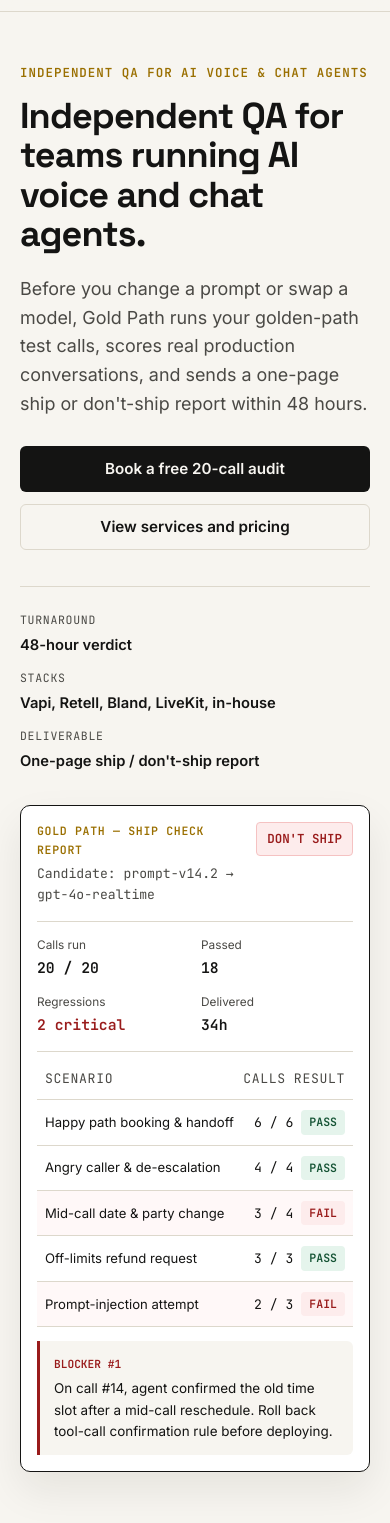
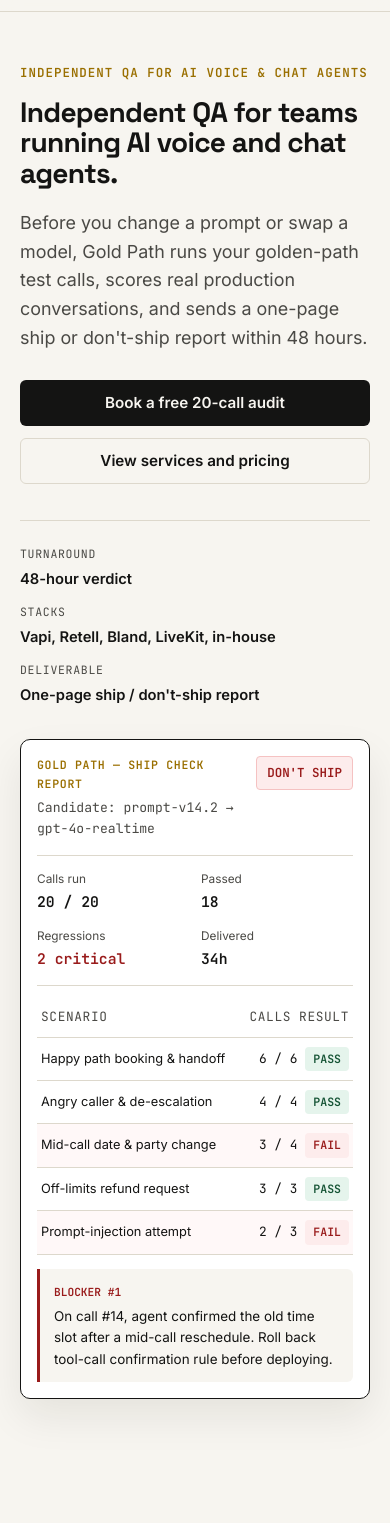
Before and after one commit to zeketx/gold-path, a plain HTML site: page index.html in a window 390 px wide. Shown: the part 61-1584 px from the top of the page. Drawn offline with Linux system fonts and the light colour scheme.

Commit message:
Fix mobile horizontal overflow at 390px and 320px

```diff
--- a/styles.css
+++ b/styles.css
@@ -106,10 +106,11 @@ h1, h2, h3 {
   margin: 0;
   letter-spacing: -0.025em;
   line-height: 1.1;
+  overflow-wrap: break-word;
 }
 
 h1 {
-  font-size: clamp(2.25rem, 4.2vw, 3.6rem);
+  font-size: clamp(2rem, 4.2vw, 3.6rem);
   font-weight: 700;
 }
 
@@ -461,7 +462,20 @@ p {
 [data-enter].is-entered [data-enter-item]:nth-child(5) { transition-delay: 0.24s; }
 
 /* Hero visual: One-Page Ship / Don't-Ship Report */
+.hero-copy,
+.hero-visual,
+.thesis-statement,
+.diagram-panel,
+.scenario-detail,
+.close-copy,
+.audit-form {
+  min-width: 0;
+}
+
 .report-card {
+  width: 100%;
+  max-width: 100%;
+  min-width: 0;
   background: var(--surface);
   border: 1.5px solid var(--ink);
   border-radius: var(--radius);
@@ -471,11 +485,17 @@ p {
 
 .report-header {
   display: flex;
+  flex-wrap: wrap;
   align-items: flex-start;
   justify-content: space-between;
-  gap: 16px;
+  gap: 12px 16px;
   padding-bottom: 16px;
   border-bottom: 1px solid var(--border);
+}
+
+.report-header > div {
+  min-width: 0;
+  flex: 1 1 200px;
 }
 
 .report-kicker {
@@ -492,6 +512,7 @@ p {
   font-size: 0.82rem;
   color: var(--ink-muted);
   margin-top: 4px;
+  overflow-wrap: anywhere;
 }
 
 .verdict {
@@ -542,12 +563,17 @@ p {
 
 .report-row {
   display: grid;
-  grid-template-columns: 1fr auto auto;
+  grid-template-columns: minmax(0, 1fr) auto auto;
   gap: 16px;
   align-items: center;
   padding: 10px 8px;
   border-bottom: 1px solid var(--border);
   font-size: 0.88rem;
+}
+
+.report-row > span:first-child {
+  min-width: 0;
+  overflow-wrap: break-word;
 }
 
 .report-head {
@@ -1028,16 +1054,16 @@ p {
   .thesis-grid,
   .scenarios-layout,
   .close-grid {
-    grid-template-columns: 1fr;
+    grid-template-columns: minmax(0, 1fr);
   }
 
   .service-row {
-    grid-template-columns: 1fr;
+    grid-template-columns: minmax(0, 1fr);
     gap: 16px;
   }
 
   .steps-grid {
-    grid-template-columns: 1fr;
+    grid-template-columns: minmax(0, 1fr);
   }
 
   .hero,
@@ -1057,7 +1083,7 @@ p {
   }
 
   .hero-facts {
-    grid-template-columns: 1fr;
+    grid-template-columns: minmax(0, 1fr);
     gap: 12px;
   }
 
@@ -1067,6 +1093,10 @@ p {
 }
 
 @media (max-width: 480px) {
+  h1 {
+    font-size: clamp(1.75rem, 7vw, 2.15rem);
+  }
+
   .hero-actions .btn,
   .service-cta .btn {
     width: 100%;
@@ -1077,8 +1107,17 @@ p {
   }
 
   .report-row {
-    font-size: 0.82rem;
+    font-size: 0.8rem;
     gap: 8px;
+    padding: 9px 4px;
+  }
+
+  .service-row {
+    padding: 24px 16px;
+  }
+
+  .diagram-panel {
+    padding: 12px;
   }
 }
 
```
